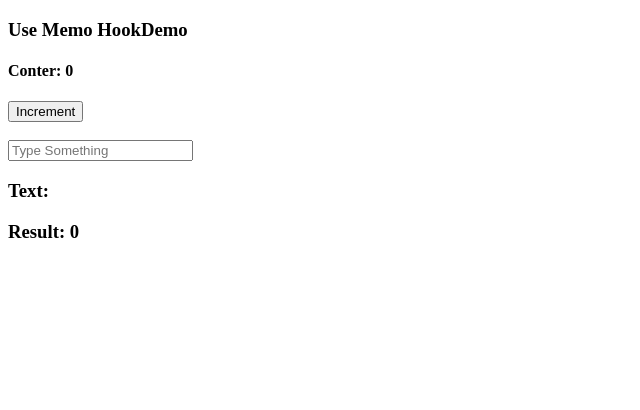
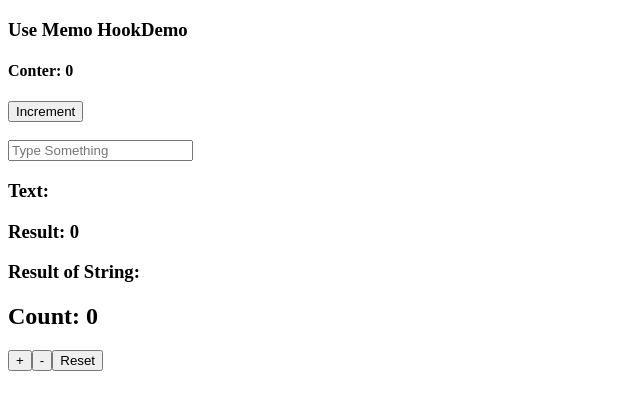
Before and after one commit to sonam-niit/FSD-offline, a React (Vite) app in the folder week-21/session-2/: page / in a window 1280 px wide. Shown: the top 410 px of the page, without its empty margins (0-640 px from the left). Built offline with nearby package versions, Linux system fonts and the light colour scheme.

Commit message:
custom hook

```diff
--- a/week-21/session-2/src/App.tsx
+++ b/week-21/session-2/src/App.tsx
@@ -1,10 +1,12 @@
 import UseMemoDemo from "./components/UseMemoDemo"
+import Counter from "./customhooks/Counter"
 
 function App() {
 
   return (
     <>
     <UseMemoDemo />
+    <Counter />
     </>
   )
 }
--- a/week-21/session-2/src/components/UseMemoDemo.tsx
+++ b/week-21/session-2/src/components/UseMemoDemo.tsx
@@ -11,11 +11,20 @@
         }
     }
 
+    const process = (data:string)=>{
+        console.log("calculating another.......")
+        for(let i=0;i<100000000000;i++){
+            return data.toUpperCase();
+        }
+    }
     // const result=calculation(count); //calling calculation
     const result = useMemo(()=>{
         return calculation(count);
     },[count])
 
+    const test = useMemo(()=>{
+        return process(text)
+    },[text])
     return (
         <div>
             <h3>Use Memo HookDemo</h3>
@@ -27,6 +36,7 @@
             <h3>Text: {text}</h3>
 
             <h3>Result: {result}</h3>
+            <h3>Result of String: {test}</h3>
         </div>
     );
 }
--- /dev/null
+++ b/week-21/session-2/src/customhooks/Counter.tsx
@@ -0,0 +1,16 @@
+import { useCounter } from "./useCounter";
+
+function Counter() {
+    const {count,increment,decrement,reset}=useCounter(0);
+    return (
+        <>
+            <h2>Count: {count}</h2>
+
+            <button onClick={increment}>+</button>
+            <button onClick={decrement}>-</button>
+            <button onClick={reset}>Reset</button>
+        </>
+      );
+}
+
+export default Counter;
--- /dev/null
+++ b/week-21/session-2/src/customhooks/useCounter.ts
@@ -0,0 +1,12 @@
+import { useState } from "react"
+
+export const useCounter = (initialValue: number=0)=>{
+
+    const [count,setCount]=useState<number>(initialValue);
+
+    const increment = ()=>setCount(prev=>prev+1);
+    const decrement = ()=>setCount(prev=>prev-1);
+    const reset = ()=>setCount(initialValue);
+
+    return {count,increment,decrement,reset}
+}
```
Also changed, not shown: week-21/session-2/images/custom-hook.png (added), 1 other file (tests, documents, lock files or other folders).
